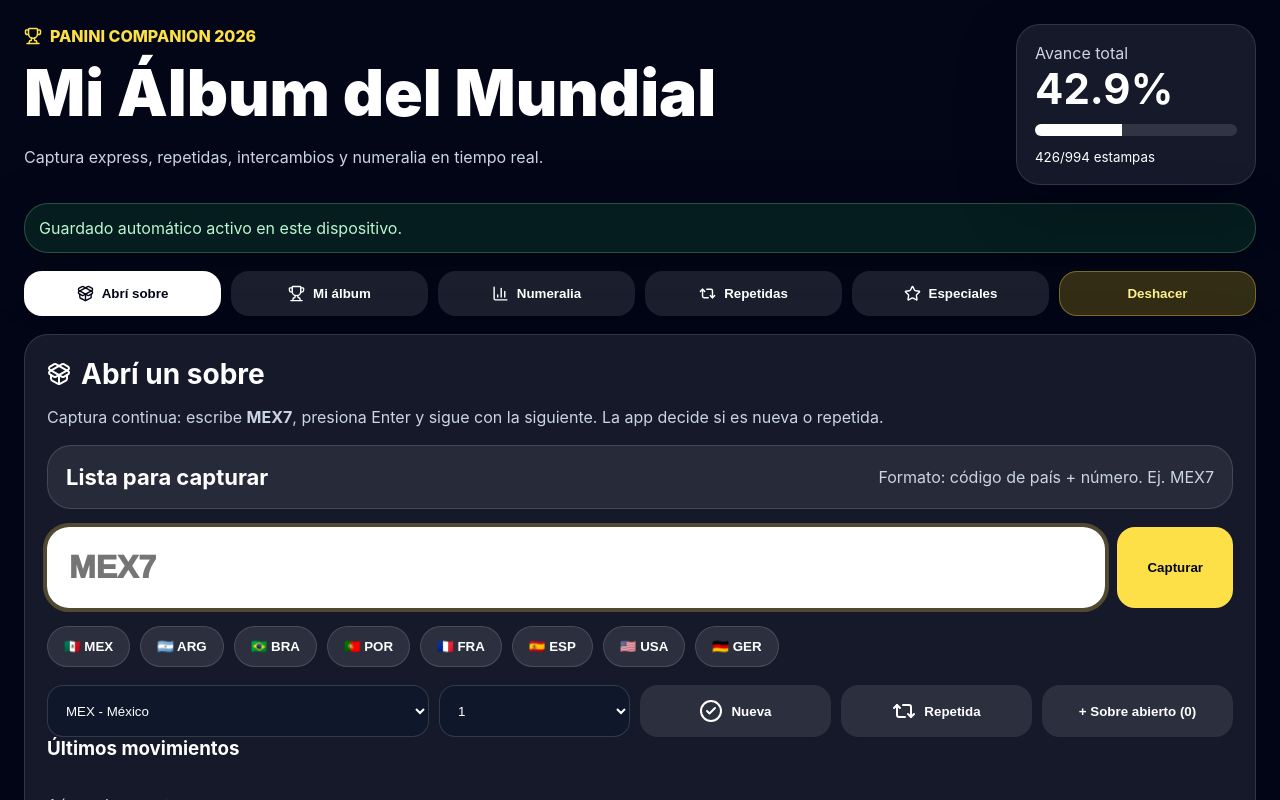
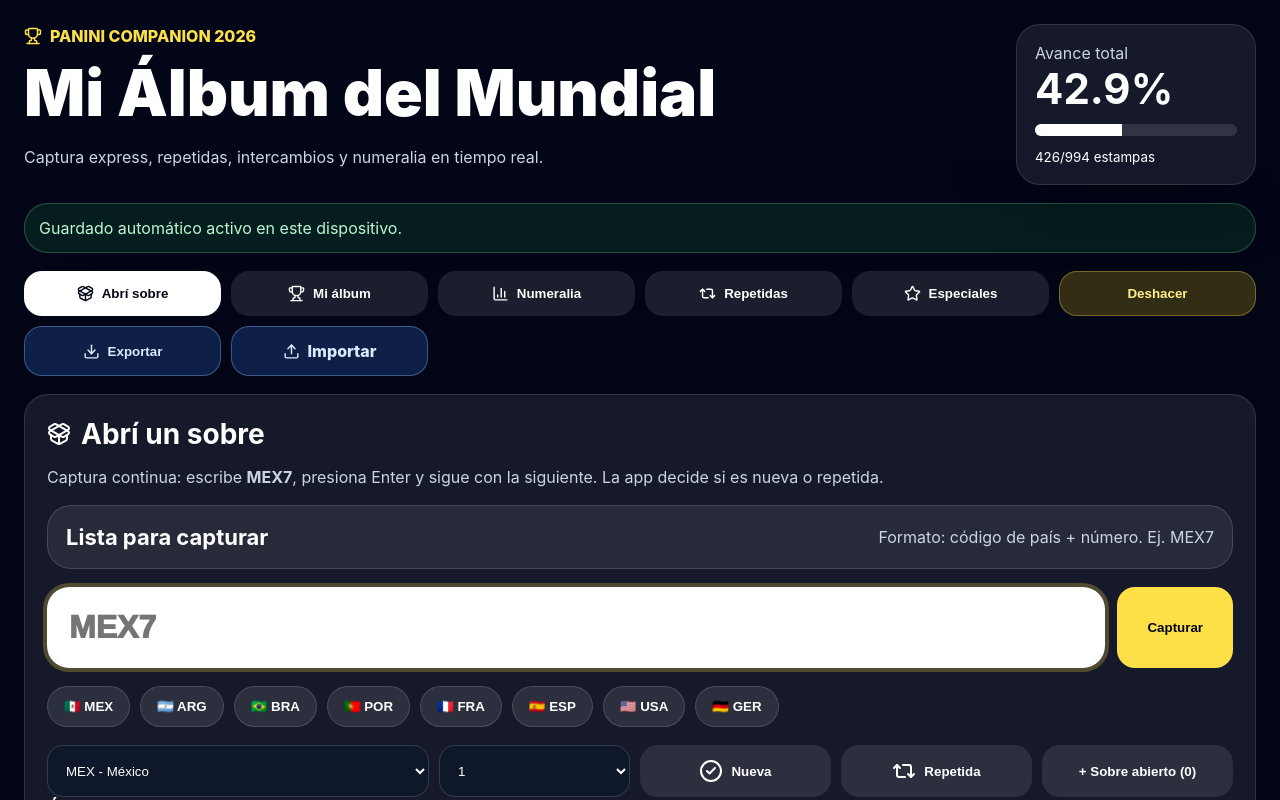
Before and after one commit to joaquinante4215-rgb/panini-companion-2026, a React (Vite) app: page / in a window 1280 px wide. Shown: the top 800 px of the page. Built offline with nearby package versions, Linux system fonts and the light colour scheme.

Commit message:
Agregar respaldo exportar/importar v4

```diff
--- a/src/App.jsx
+++ b/src/App.jsx
@@ -1,6 +1,6 @@
 
 import React, { useEffect, useMemo, useState } from "react";
-import { Trophy, Star, Repeat2, CheckCircle2, XCircle, BarChart3, PackageOpen, Search, Shuffle } from "lucide-react";
+import { Trophy, Star, Repeat2, CheckCircle2, XCircle, BarChart3, PackageOpen, Search, Shuffle, Download, Upload } from "lucide-react";
 import { motion } from "framer-motion";
 
 const groups = [
@@ -161,6 +161,72 @@
     setUndoStack(prev => prev.slice(1));
   }
 
+  function exportBackup() {
+    const backup = {
+      version: 4,
+      createdAt: new Date().toISOString(),
+      collection,
+      specials,
+      packs,
+      log,
+      undoStack
+    };
+
+    const blob = new Blob([JSON.stringify(backup, null, 2)], {
+      type: "application/json"
+    });
+
+    const url = URL.createObjectURL(blob);
+    const link = document.createElement("a");
+    const today = new Date().toISOString().slice(0, 10);
+
+    link.href = url;
+    link.download = `panini-backup-${today}.json`;
+    document.body.appendChild(link);
+    link.click();
+    document.body.removeChild(link);
+
+    URL.revokeObjectURL(url);
+
+    showFeedback("new", "Respaldo exportado", "Archivo descargado correctamente");
+    addLog("Respaldo exportado");
+  }
+
+  function importBackup(event) {
+    const file = event.target.files && event.target.files[0];
+    if (!file) return;
+
+    const reader = new FileReader();
+
+    reader.onload = (e) => {
+      try {
+        const data = JSON.parse(e.target.result);
+
+        if (!data.collection || typeof data.collection !== "object") {
+          throw new Error("Archivo inválido");
+        }
+
+        saveUndoSnapshot("importar respaldo");
+
+        setCollection(data.collection || initialCollection());
+        setSpecials(data.specials || initialSpecials());
+        setPacks(Number(data.packs || 0));
+        setLog(Array.isArray(data.log) ? data.log : []);
+        setUndoStack(Array.isArray(data.undoStack) ? data.undoStack : []);
+
+        showFeedback("new", "Respaldo importado", "El álbum fue restaurado correctamente");
+        addLog("Respaldo importado");
+      } catch (err) {
+        showFeedback("error", "Error al importar", "El archivo no es válido");
+        addLog("Error al importar respaldo");
+      } finally {
+        event.target.value = "";
+      }
+    };
+
+    reader.readAsText(file);
+  }
+
   function markOwned(code, n) {
     saveUndoSnapshot(`${code}${n}: marcar como conseguida`);
     const wasMissing = collection?.[code]?.find(s => s.number === n && !s.owned);
@@ -251,6 +317,8 @@
         <button onClick={() => setTab("duplicates")} className={tab === "duplicates" ? "active" : ""}><Repeat2 size={17}/> Repetidas</button>
         <button onClick={() => setTab("specials")} className={tab === "specials" ? "active" : ""}><Star size={17}/> Especiales</button>
         <button onClick={undoLastAction} className="undo">Deshacer</button>
+        <button onClick={exportBackup} className="backupBtn"><Download size={17}/> Exportar</button>
+        <label className="backupBtn importBtn"><Upload size={17}/> Importar<input type="file" accept="application/json" onChange={importBackup} hidden /></label>
       </nav>
 
       {tab === "capture" && (
--- a/src/style.css
+++ b/src/style.css
@@ -18,3 +18,22 @@
   .quickTeams button{flex:1;min-width:88px}
   .manual button{min-height:54px}
 }
+
+
+.tabs .backupBtn{
+  background:rgba(59,130,246,.22);
+  border:1px solid rgba(147,197,253,.35);
+  color:#dbeafe;
+  border-radius:18px;
+  padding:14px;
+  font-weight:800;
+  cursor:pointer;
+  display:flex;
+  align-items:center;
+  justify-content:center;
+  gap:8px;
+}
+.tabs .importBtn input{display:none}
+@media(max-width:800px){
+  .tabs .backupBtn{min-height:54px}
+}
```
Also changed, not shown: 4 other files (tests, documents, lock files or other folders).
